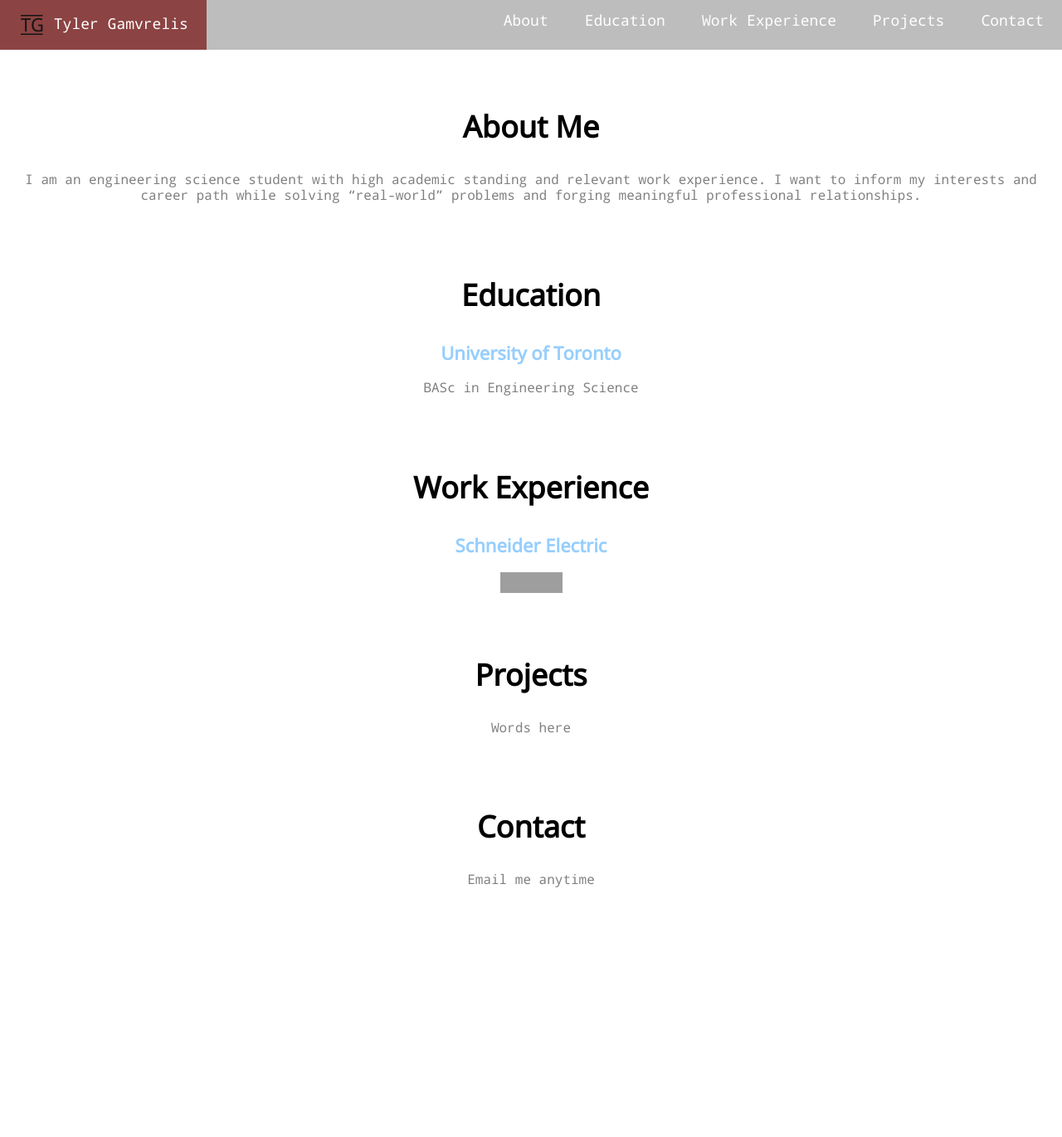
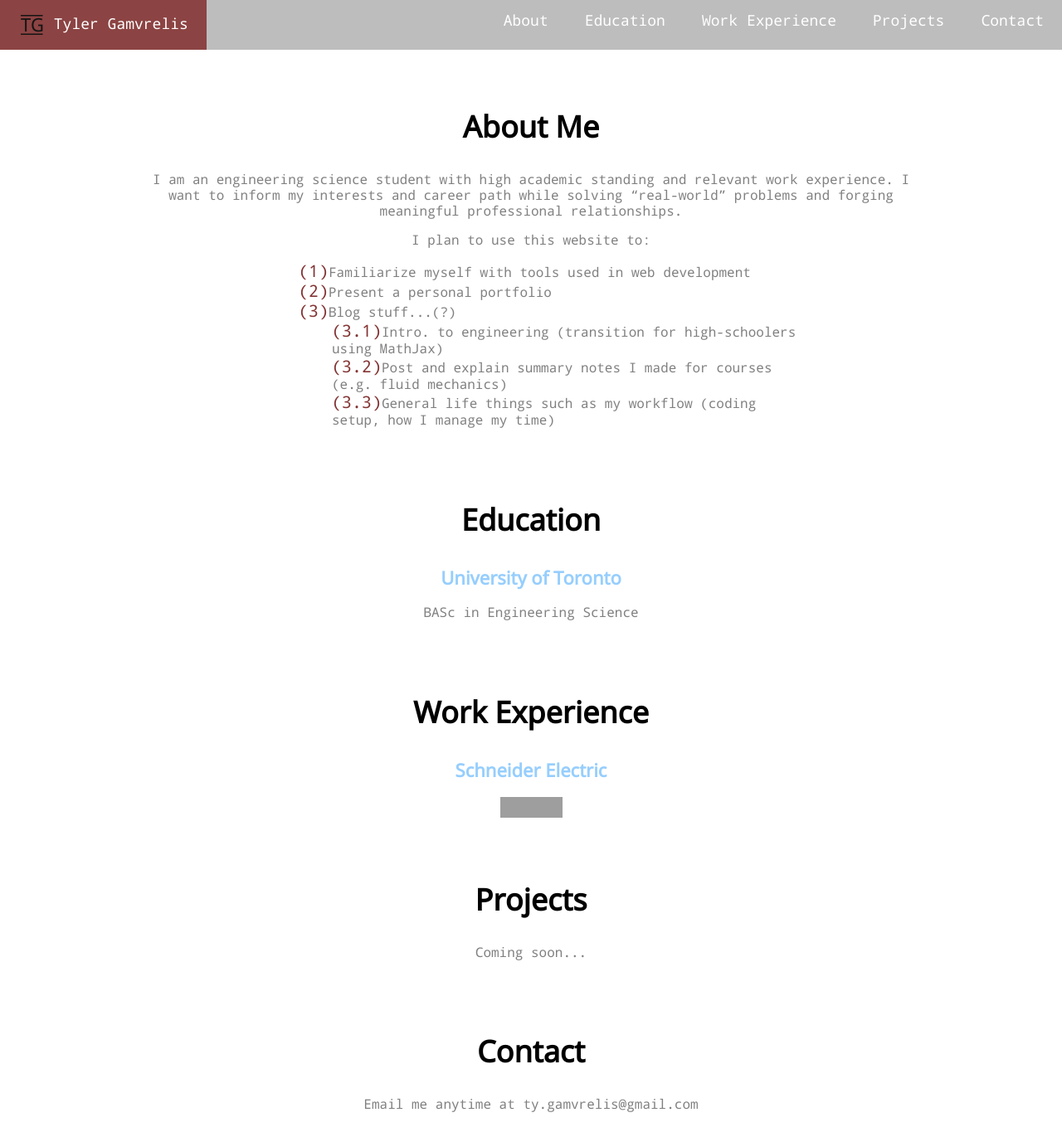
Before and after one commit to tygamvrelis/tylergamvrelis.github.io, a Jekyll site: the page built from index.html, in a window 1280 px wide and 1371 px high. Shown: the whole window at 83% size. Built offline with Jekyll 4.4.1, drawn with Linux system fonts in a browser that asks for light colours; grey boxes are pictures that could not be loaded.

Commit message:
Site is now passbly empty...
No more arbitrary placeholder text. Email link is set up.

```diff
--- a/css/main.css
+++ b/css/main.css
@@ -84,7 +84,7 @@ ul.topnav li.menubtn {display: none;}
 div.content {
   padding-top: 60px;
   background-color: white;
-  width: 100%;
+  width: 960px;
 }
 div.content section {
   margin-top: 20px;
@@ -118,6 +118,38 @@ div.content h2 {
   text-decoration: none;
   text-align: center;
 }
+div.content a {
+  color: #808080;
+  font-size: 16px;
+  font-family: 'Noto Mono', Verdana, sans-serif;
+  text-decoration: none;
+  text-align: center;
+  white-space: normal;
+}
+.list {
+    width: 600px
+
+}
+div.content li {
+  display: block;
+  color: #808080;
+  font-size: 16px;
+  font-family: 'Noto Mono', Verdana, sans-serif;
+  list-style-type: none;
+  text-decoration: none;
+  margin-left: auto;
+  text-align: left;
+}
+.listele {
+  display: inline-block;
+  color: #833333;
+  font-size: 20px;
+  font-family: 'Noto Mono', Verdana, sans-serif;
+  list-style-type: none;
+  text-decoration: solid;
+  margin-left: auto;
+  text-align: left;
+}
 @media screen and (max-width: 680px){
   div.content {padding-top: 0px;}
 }
--- a/index.html
+++ b/index.html
@@ -6,6 +6,17 @@
     <section id="about">
         <h1>About Me</h1>
         <p>I am an engineering science student with high academic standing and relevant work experience. I want to inform my interests and career path while solving “real-world” problems and forging meaningful professional relationships.</p>
+        <p>I plan to use this website to:</p>
+        <ul class="list">
+            <li><span class="listele">(1)</span>Familiarize myself with tools used in web development</li>
+            <li><span class="listele">(2)</span>Present a personal portfolio</li>
+            <li><span class="listele">(3)</span>Blog stuff...(?)</li>
+            <ul>
+              <li><span class="listele">(3.1)</span>Intro. to engineering (transition for high-schoolers using MathJax)</li>
+              <li><span class="listele">(3.2)</span>Post and explain summary notes I made for courses (e.g. fluid mechanics)</li>
+              <li><span class="listele">(3.3)</span>General life things such as my workflow (coding setup, how I manage my time)</li>
+            </ul>
+        </ul>
     </section>
     <section id="education">
         <h1>Education</h1>
@@ -19,10 +30,10 @@
     </section>
     <section id="projects">
         <h1>Projects</h1>
-        <p>Words here</p>
+        <p>Coming soon...</p>
     </section>
     <section id="contact">
         <h1>Contact</h1>
-        <p>Email me anytime</p>
+        <a href="mailto:ty.gamvrelis@gmail.com">Email me anytime at ty.gamvrelis@gmail.com</a>
     </section>
 </div>
```
